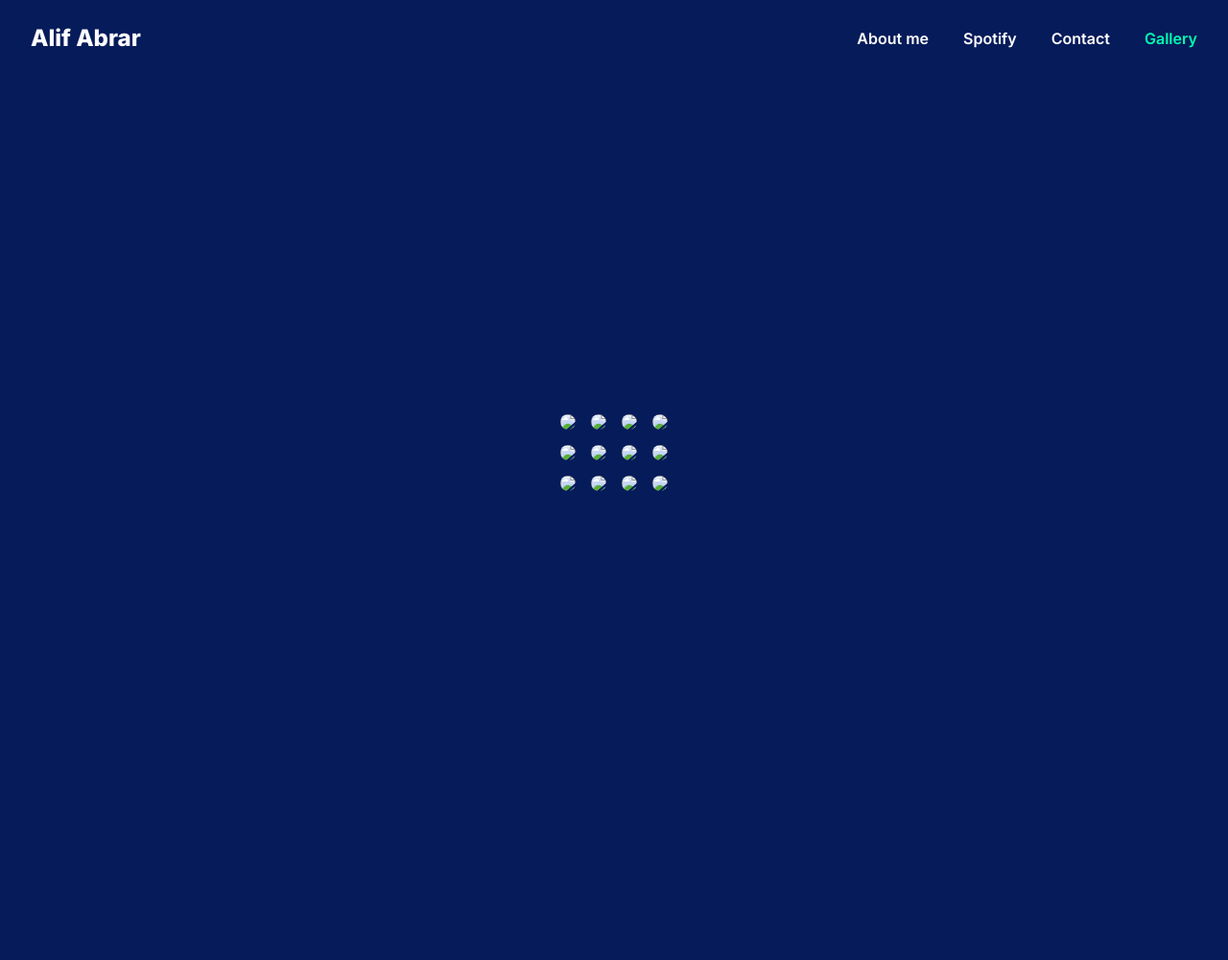
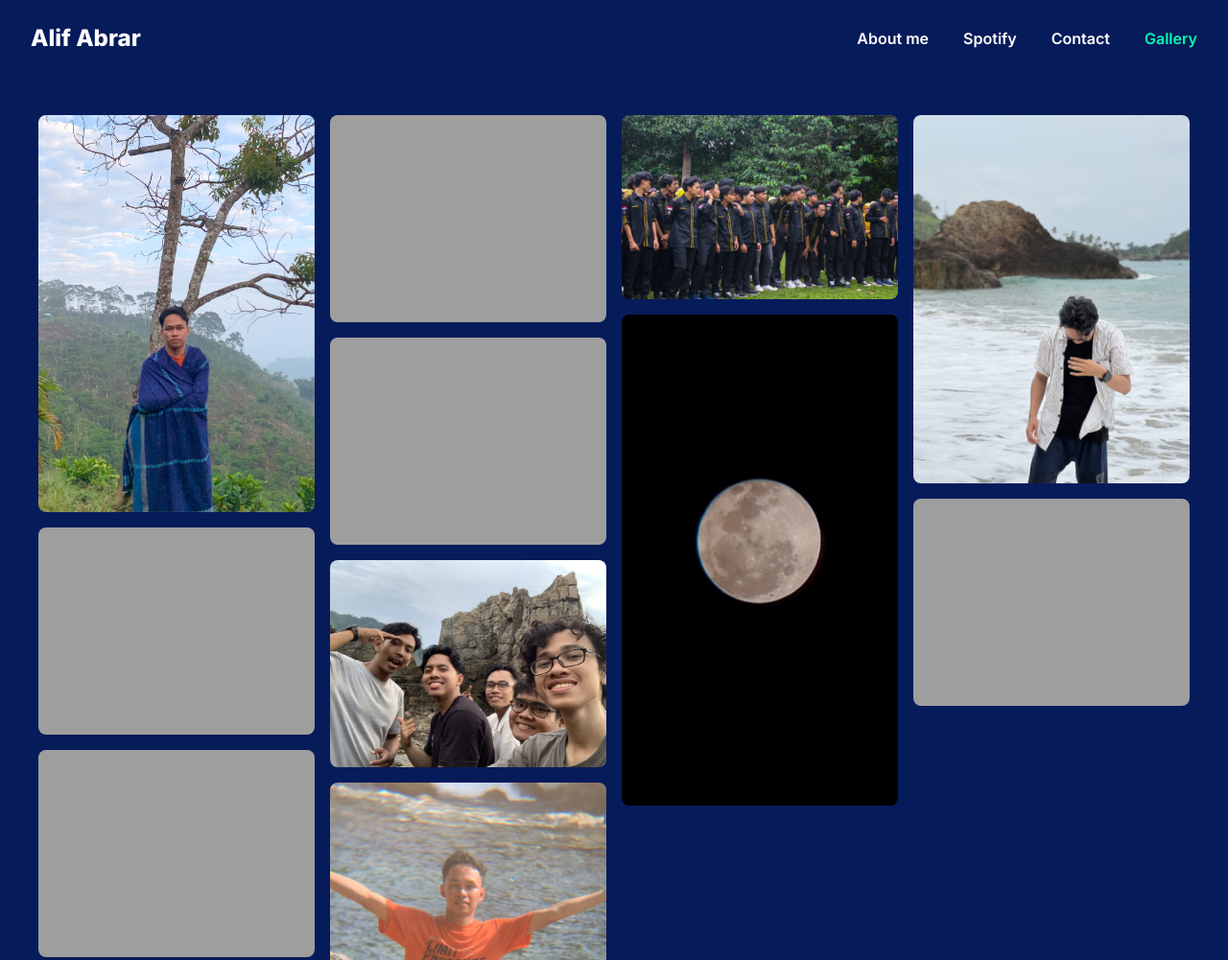
Before and after one commit to Tesyaf/utp_alif_abrar, a plain HTML site: page gallery.html in a window 1280 px wide. Shown: the top 1001 px of the page at 96% size. Before the commit the page ends 880 px from the top, so only its background shows below. Drawn offline with nearby package versions, Linux system fonts and the light colour scheme; the site is published under a folder, as on GitHub Pages, so addresses that start at the root find nothing.

Commit message:
update dikitttt

```diff
--- a/gallery.html
+++ b/gallery.html
@@ -24,18 +24,18 @@
 
     <div class="min-h-screen text-white flex items-center justify-center p-6">
         <div class="columns-2 sm:columns-3 md:columns-4 gap-4 p-4">
-            <img src="/img/0.jpg" class="mb-4 rounded-lg" />
-            <img src="/img/1.JPG" class="mb-4 rounded-lg" />
-            <img src="/img/2.JPG" class="mb-4 rounded-lg" />
-            <img src="/img/3.JPG" class="mb-4 rounded-lg" />
-            <img src="/img/4.png" class="mb-4 rounded-lg" />
-            <img src="/img/5.JPG" class="mb-4 rounded-lg" />
-            <img src="/img/6.jpg" class="mb-4 rounded-lg" />
-            <img src="/img/7.jpg" class="mb-4 rounded-lg" />
-            <img src="/img/8.jpg" class="mb-4 rounded-lg" />
-            <img src="/img/9.jpg" class="mb-4 rounded-lg" />
-            <img src="/img/10.jpg" class="mb-4 rounded-lg" />
-            <img src="/img/spoti.JPG" class="mb-4 rounded-lg" />
+            <img src="./img/0.jpg" class="mb-4 rounded-lg" />
+            <img src="./img/1.JPG" class="mb-4 rounded-lg" />
+            <img src="./img/2.JPG" class="mb-4 rounded-lg" />
+            <img src="./img/3.JPG" class="mb-4 rounded-lg" />
+            <img src="./img/4.png" class="mb-4 rounded-lg" />
+            <img src="./img/5.JPG" class="mb-4 rounded-lg" />
+            <img src="./img/6.jpg" class="mb-4 rounded-lg" />
+            <img src="./img/7.jpg" class="mb-4 rounded-lg" />
+            <img src="./img/8.jpg" class="mb-4 rounded-lg" />
+            <img src="./img/9.jpg" class="mb-4 rounded-lg" />
+            <img src="./img/10.jpg" class="mb-4 rounded-lg" />
+            <img src="./img/spoti.JPG" class="mb-4 rounded-lg" />
         </div>
 
     </div>
```
